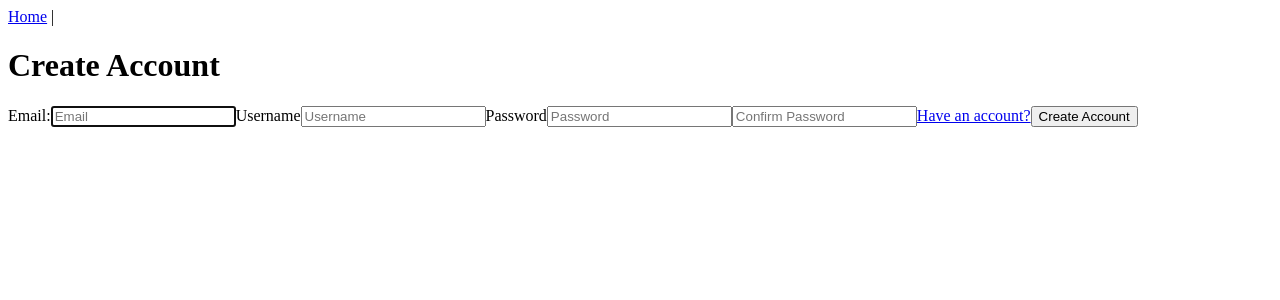
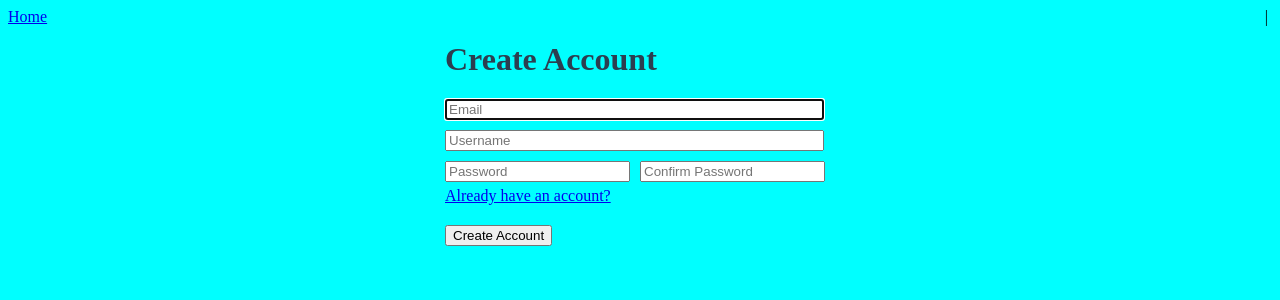
Before and after one commit to DanBlackman1/final-capstone-virtual-stocks, a Vue app in the folder vue/: page /register in a window 1280 px wide. Shown: the top 300 px of the page. Built offline with nearby package versions, Linux system fonts and the light colour scheme.

Commit message:
register user appearance modifications

```diff
--- a/vue/src/App.vue
+++ b/vue/src/App.vue
@@ -7,3 +7,10 @@
     <router-view />
   </div>
 </template>
+
+<style>
+div#nav{
+display: flex;
+justify-content: space-between;
+}
+</style>
--- a/vue/src/views/Register.vue
+++ b/vue/src/views/Register.vue
@@ -5,7 +5,13 @@
       <div class="alert alert-danger" role="alert" v-if="registrationErrors">
         {{ registrationErrorMsg }}
       </div>
-      <label for="email" class="sr-only">Email:</label>
+
+
+      <!-- DO NOT NEED THE LABEL: EMAIL USERNAME, ETC.  Sam took them out for now  -->
+      <!-- "Home" is in the app.vue -->
+
+
+      <label for="email" class="sr-only" id="email"></label>
       <input
         type="text"
         id="email"
@@ -15,7 +21,8 @@
         required
         autofocus
       />
-      <label for="username" class="sr-only">Username</label>
+      <div id="username">
+        <label for="username" class="sr-only" ></label>
         <input
           type="text"
           id="username"
@@ -25,7 +32,9 @@
           required
           autofocus
         />
-      <label for="password" class="sr-only">Password</label>
+      </div>
+      <div id="password">
+        <label for="password" class="sr-only"></label>
         <input
           type="password"
           id="password"
@@ -42,7 +51,10 @@
           v-model="user.confirmPassword"
           required
           />
-      <router-link :to="{ name: 'login' }">Have an account?</router-link>
+      </div>
+      <div class="account">
+        <router-link :to="{ name: 'login' }">Already have an account? </router-link>
+      </div>
       <button class="btn btn-lg btn-primary btn-block" type="submit">
         Create Account
       </button>
@@ -100,4 +112,62 @@ export default {
 };
 </script>
 
-<style></style>
+<style>
+.h3{
+  grid-area: create;
+
+  color: #2c3e50;
+  margin-top: 15px;
+}
+
+.alert{
+  grid-area: alert;
+
+}
+
+#email{
+  grid-area: email;
+  width: 95%;
+}
+/* WE WOULD NEED TO ADDRESS MIN WIDTH IF THEY ARE ON VERY SMALL SCREEN */
+#password{
+  grid-area: password;
+  min-width: 40%;
+  margin-right: 10px;
+  margin-top: 5px
+}
+#username{
+  grid-area: username;
+  width: 97.5%;
+  margin-top: 5px
+
+}
+.account{
+  grid-area: account;
+  margin-top: 5px
+}
+.btn{
+  grid-area: button;
+  margin-top: 20px
+}
+#register{
+  display: grid;
+  display: flex;
+    grid-template-columns:  1fr;
+    text-align: left;
+    grid-template-areas:
+        "create "
+        "alert "
+        "email "
+        "username "
+        "password "
+        "account "
+        "button ";
+        justify-content: center;
+
+}
+html{
+background-color: aqua;
+}
+
+</style>
```
Also changed, not shown: vue/images/stonks.jpg (added). Lines whose indentation alone changed are shown as unchanged.
